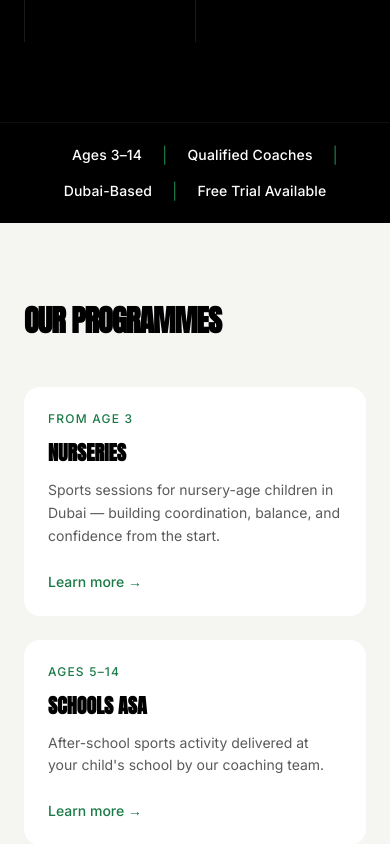
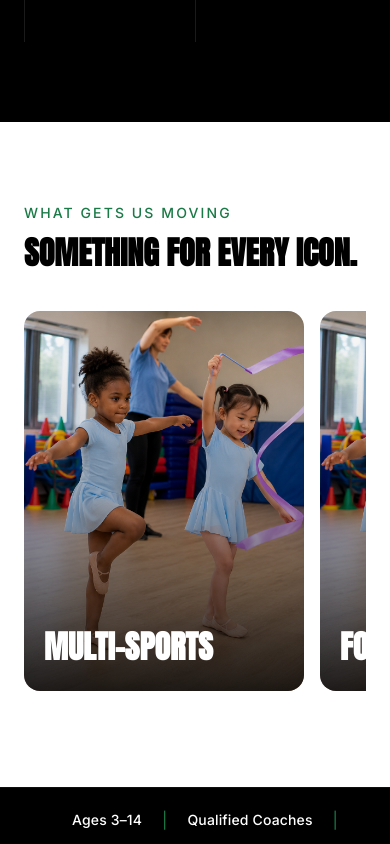
Before and after one commit to NellaThePanna/young-icons, a Next.js app: page / in a window 390 px wide. Shown: the part 4800-5644 px from the top of the page. Built offline with nearby package versions, Linux system fonts and the light colour scheme.

Commit message:
feat: add ActivityCarousel — activities Section 6
Co-Authored-By: Claude Sonnet 4.6 <noreply@anthropic.com>

```diff
--- a/src/app/globals.css
+++ b/src/app/globals.css
@@ -45,3 +45,28 @@
 .explore-card:hover .explore-card-cta {
   opacity: 1;
 }
+
+.activity-card-image {
+  transition: transform 0.6s ease;
+}
+
+.activity-card:hover .activity-card-image {
+  transform: scale(1.04);
+}
+
+.activity-card-discover {
+  opacity: 0;
+  transition: opacity 0.3s ease;
+}
+
+.activity-card:hover .activity-card-discover {
+  opacity: 1;
+}
+
+.no-scrollbar {
+  scrollbar-width: none;
+}
+
+.no-scrollbar::-webkit-scrollbar {
+  display: none;
+}
--- a/src/app/page.tsx
+++ b/src/app/page.tsx
@@ -5,6 +5,7 @@ import MarqueeStrip from "@/components/MarqueeStrip"
 import ExploreCards from "@/components/ExploreCards"
 import WhoWeAre from "@/components/WhoWeAre"
 import StatsBlock from "@/components/StatsBlock"
+import ActivityCarousel from "@/components/ActivityCarousel"
 import TrustBar from "@/components/TrustBar"
 import ProgrammeGrid from "@/components/ProgrammeGrid"
 import DirectAnswer from "@/components/DirectAnswer"
@@ -60,6 +61,7 @@ export default function HomePage() {
         <ExploreCards />
         <WhoWeAre />
         <StatsBlock />
+        <ActivityCarousel />
         <TrustBar />
         <ProgrammeGrid
           cards={HOME_PROGRAMME_CARDS}
--- /dev/null
+++ b/src/components/ActivityCarousel.tsx
@@ -0,0 +1,128 @@
+"use client"
+
+import { useRef } from "react"
+import { useGSAP } from "@gsap/react"
+import gsap from "gsap"
+import { ScrollTrigger } from "gsap/ScrollTrigger"
+import Image from "next/image"
+import { ACTIVITIES_SECTION, HOME_ACTIVITIES } from "@/content/home"
+
+export default function ActivityCarousel() {
+  const sectionRef = useRef<HTMLElement>(null)
+
+  useGSAP(() => {
+    const prefersReduced = window.matchMedia("(prefers-reduced-motion: reduce)").matches
+
+    ScrollTrigger.create({
+      trigger: sectionRef.current,
+      start: "top 80%",
+      once: true,
+      invalidateOnRefresh: true,
+      onEnter: () => {
+        const cards = sectionRef.current?.querySelectorAll(".activity-card") ?? []
+        gsap.from(cards, {
+          opacity: 0,
+          x: prefersReduced ? 0 : 40,
+          duration: prefersReduced ? 0.01 : 0.7,
+          ease: "power2.out",
+          stagger: prefersReduced ? 0 : 0.1,
+        })
+      },
+    })
+  }, { scope: sectionRef })
+
+  return (
+    <section
+      ref={sectionRef}
+      className="py-20 px-6"
+      style={{ backgroundColor: "var(--color-white)" }}
+    >
+      <div className="mx-auto mb-10" style={{ maxWidth: "1280px" }}>
+        <p
+          className="mb-3"
+          style={{
+            fontFamily: "var(--font-body)",
+            fontWeight: "var(--font-weight-medium)",
+            fontSize: "0.875rem",
+            color: "var(--color-academy-green)",
+            textTransform: "uppercase",
+            letterSpacing: "0.15em",
+          }}
+        >
+          {ACTIVITIES_SECTION.smallHeading}
+        </p>
+        <h2
+          style={{
+            fontFamily: "var(--font-display)",
+            fontWeight: "var(--font-weight-bold)",
+            fontSize: "clamp(2rem, 4vw, 3rem)",
+            color: "var(--color-black)",
+            textTransform: "uppercase",
+            lineHeight: 1.1,
+          }}
+        >
+          {ACTIVITIES_SECTION.heading}
+        </h2>
+      </div>
+
+      <div
+        className="no-scrollbar mx-auto flex gap-4 overflow-x-auto"
+        style={{ maxWidth: "1280px", paddingBottom: "16px" }}
+      >
+        {HOME_ACTIVITIES.map((activity) => (
+          <div
+            key={activity.name}
+            className="activity-card relative shrink-0 overflow-hidden"
+            style={{ width: "280px", height: "380px", borderRadius: "var(--radius-lg)" }}
+          >
+            <div className="activity-card-image absolute inset-0">
+              <Image
+                src={activity.image}
+                alt=""
+                fill
+                className="object-cover"
+              />
+            </div>
+
+            <div
+              className="absolute inset-0"
+              style={{
+                background:
+                  "linear-gradient(to top, rgba(0,0,0,0.85) 0%, rgba(0,0,0,0.2) 50%, transparent 100%)",
+              }}
+              aria-hidden="true"
+            />
+
+            <span
+              className="activity-card-discover absolute"
+              style={{
+                bottom: "48px",
+                left: "20px",
+                fontFamily: "var(--font-body)",
+                fontSize: "0.875rem",
+                color: "var(--color-white)",
+              }}
+            >
+              DISCOVER →
+            </span>
+
+            <h3
+              className="absolute"
+              style={{
+                bottom: "20px",
+                left: "20px",
+                fontFamily: "var(--font-display)",
+                fontWeight: "var(--font-weight-bold)",
+                fontSize: "2rem",
+                color: "var(--color-white)",
+                textTransform: "uppercase",
+              }}
+            >
+              {activity.name}
+            </h3>
+          </div>
+        ))}
+      </div>
+    </section>
+  )
+}
--- a/src/content/home.ts
+++ b/src/content/home.ts
@@ -109,6 +109,23 @@ export const HOME_STATS = [
   },
 ] as const
 
+export const ACTIVITIES_SECTION = {
+  smallHeading: "WHAT GETS US MOVING",
+  heading: "SOMETHING FOR EVERY ICON.",
+} as const
+
+export const HOME_ACTIVITIES = [
+  { name: "MULTI-SPORTS", image: "/images/placeholder/ball-skills.jpg" },
+  { name: "FOOTBALL", image: "/images/placeholder/ball-skills.jpg" },
+  { name: "BALLET", image: "/images/placeholder/ballet-ribbon.jpg" },
+  { name: "GYMNASTICS", image: "/images/placeholder/obstacle-course.jpg" },
+  { name: "KARATE", image: "/images/placeholder/karate-crawl.jpg" },
+  { name: "TENNIS", image: "/images/placeholder/tennis-rackets.jpg" },
+  { name: "BASKETBALL", image: "/images/placeholder/nursery-basketball.jpg" },
+  { name: "RUGBY", image: "/images/placeholder/ball-skills.jpg" },
+  { name: "BOXING", image: "/images/placeholder/karate-crawl.jpg" },
+] as const
+
 export const HOME_PROGRAMME_CARDS = [
   {
     name: "Nurseries",
```
